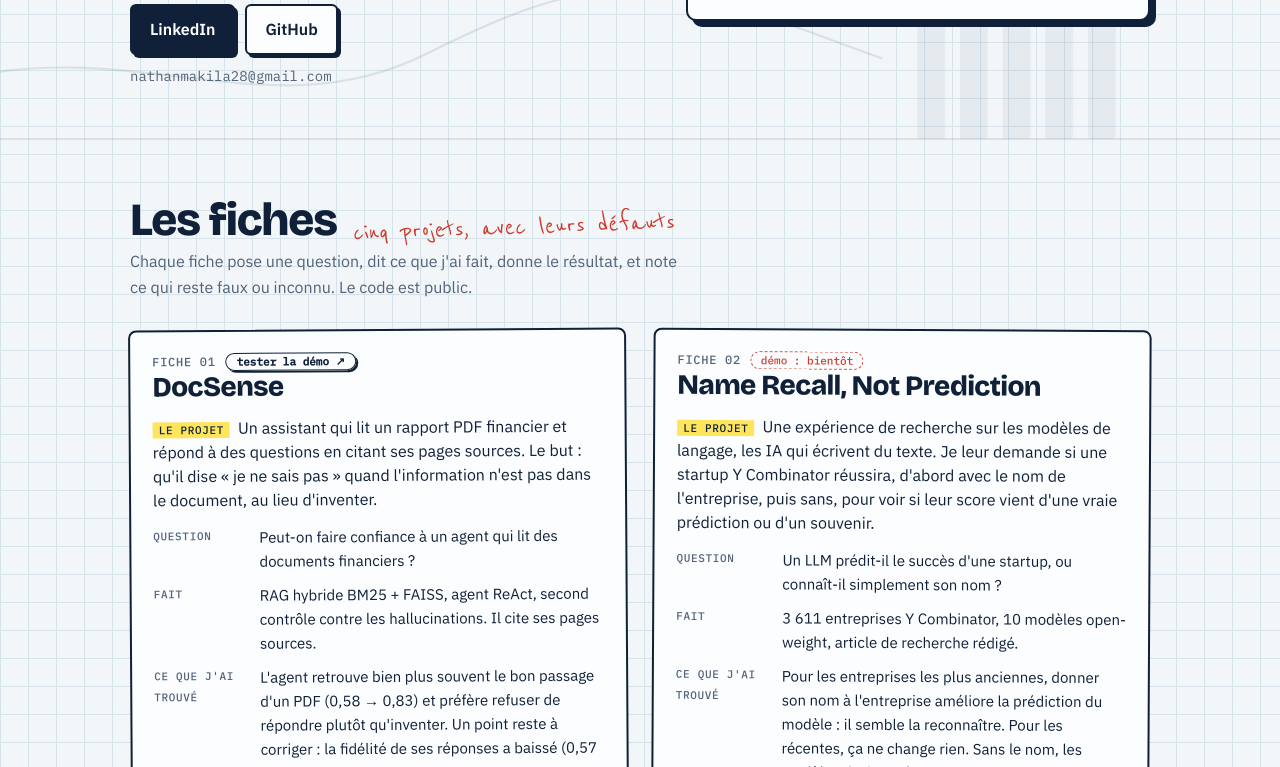
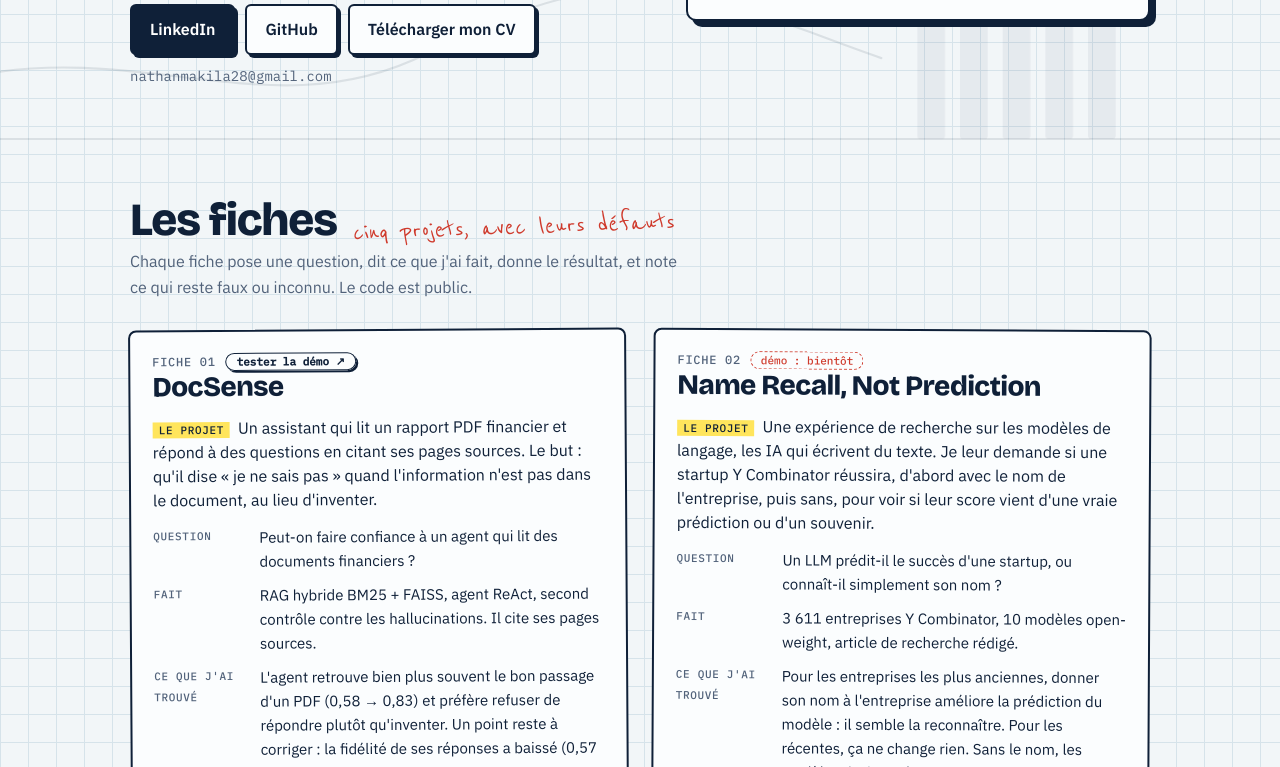
Before and after one commit to nataname78/nataname78.github.io, a plain HTML site: page index.html in a window 1280 px wide. Shown: the part 546-1313 px from the top of the page. Drawn offline with nearby package versions, Linux system fonts and the light colour scheme.

Commit message:
Add CV download link to index.html
Added a download link for the CV in two sections.

```diff
--- a/index.html
+++ b/index.html
@@ -242,6 +242,7 @@ section{padding:56px 0}
       <div class="cta">
         <a class="btn main" href="https://www.linkedin.com/in/nathan-makila/">LinkedIn</a>
         <a class="btn" href="https://github.com/nataname78">GitHub</a>
+        <a class="btn" href="CV_Nathan_Makila.pdf" download>Télécharger mon CV</a>
       </div>
       <div class="addr">nathanmakila28@gmail.com</div>
     </div>
@@ -527,6 +528,7 @@ section{padding:56px 0}
   <div class="big">
     <a class="btn main" href="https://www.linkedin.com/in/nathan-makila/">Me trouver sur LinkedIn</a>
     <a class="btn" href="https://github.com/nataname78">Lire le code</a>
+    <a class="btn" href="CV_Nathan_Makila.pdf" download>Télécharger mon CV</a>
   </div>
   <div class="addr">nathanmakila28@gmail.com · Île-de-France ou remote · CDI, CDD ou mission</div>
 </div></section>
```
